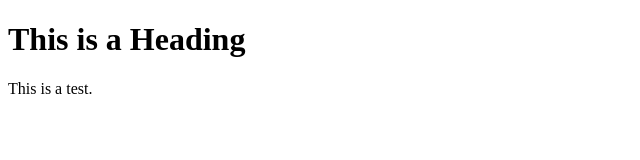
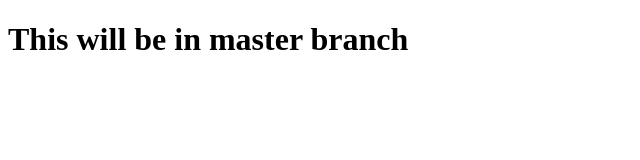
Before and after one commit to CheeseNPizza/demo-repo, a plain HTML site: page index.html in a window 1280 px wide. Shown: the whole page, without its empty margins (0-640 px from the left). Drawn offline with Linux system fonts and the light colour scheme.

Commit message:
master branch test

```diff
--- a/index.html
+++ b/index.html
@@ -5,8 +5,7 @@
 </head>
 <body>
 
-    <h1>This is a Heading</h1>
-    <p>This is a test.</p>
+    <h1>This will be in master branch</h1>
 
 </body>
 </html>
```
